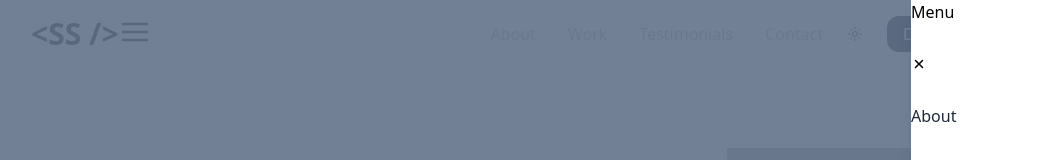
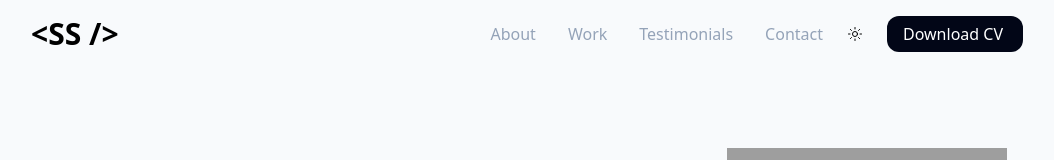
Before and after one commit to Oyundari23/Portfolio01, a Next.js app: page / in a window 1280 px wide. Shown: the top 160 px of the page, without its empty margins (113-1167 px from the left). Built offline with nearby package versions, Linux system fonts and the light colour scheme; grey boxes are pictures that could not be loaded.

Commit message:
menu zassan

```diff
--- a/components/Header.js
+++ b/components/Header.js
@@ -28,7 +28,7 @@ const navigations = [
 ];
 
 export function Header() {
-  let [open, setOpen] = useState(true);
+  let [open, setOpen] = useState(false);
 
   function openMenu() {
     setOpen(true);
@@ -43,7 +43,7 @@ export function Header() {
         <div className=" flex justify-between">
           <div className="font-[700] text-3xl">{`<SS />`}</div>
           <div>
-            <FiMenu className="w-8 h-8 hidden lg:block" onClick={openMenu}/>
+            <FiMenu className="w-8 h-8 lg:hidden" onClick={openMenu}/>
           </div>
         </div>
 
```
